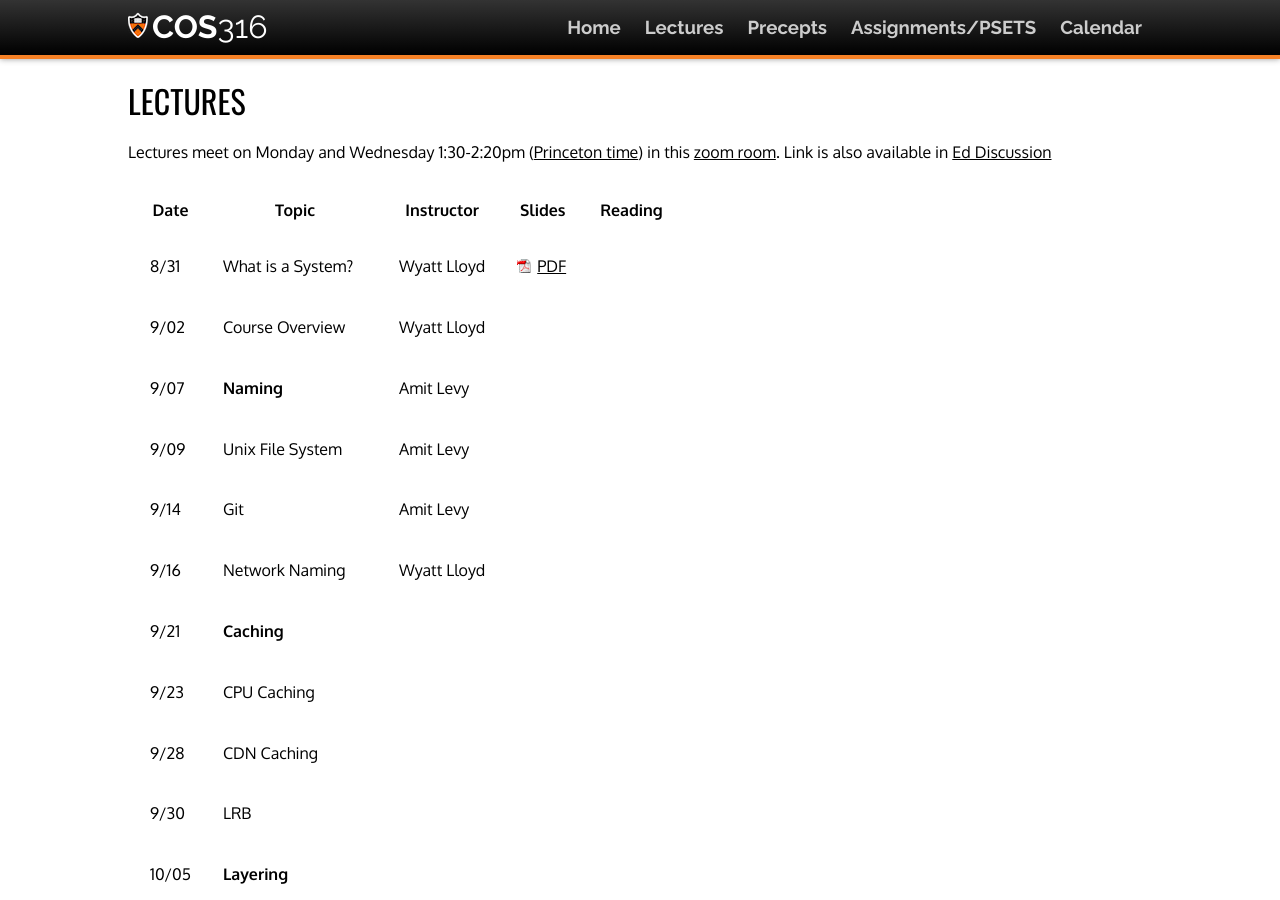
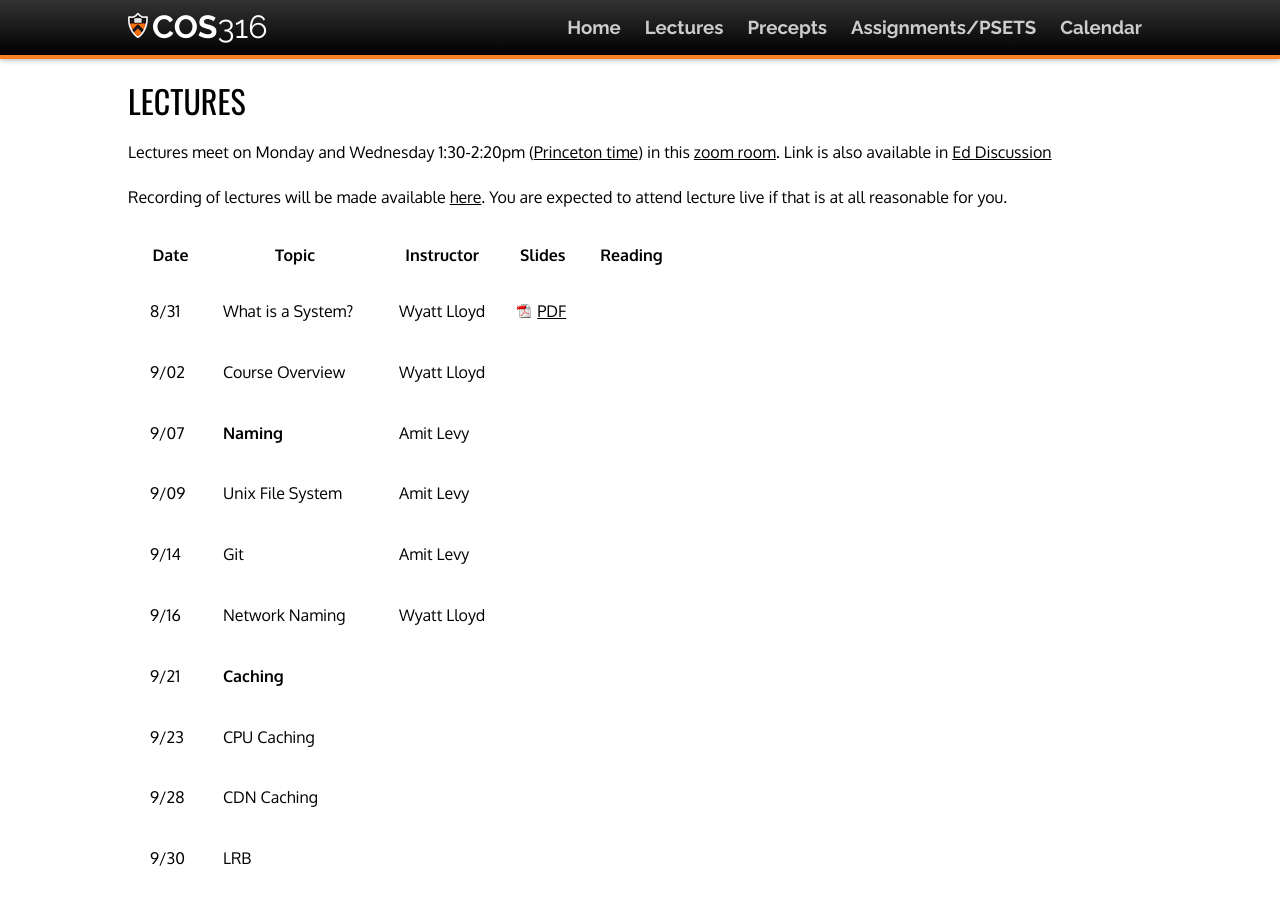
Before and after one commit to cos316/cos316-web, a Jekyll site: the page built from lectures.md, in a window 1280 px wide and 900 px high. Built offline with Jekyll 4.4.1, drawn with Linux system fonts in a browser that asks for light colours; nearby versions of some CDN libraries.

Commit message:
add recording link

```diff
--- a/lectures.md
+++ b/lectures.md
@@ -8,6 +8,10 @@ time](https://www.timeanddate.com/worldclock/converter.html?iso=20200831T173000&
 in this [zoom room](https://vault.cs50.io/42152b38-6256-4f17-839f-bd1a3994a40f
 "Must Sign In To View").  Link is also available in [Ed
 Discussion](https://us.edstem.org/courses/2353/discussion/113925)
+
+Recording of lectures will be made available
+[here](https://us.edstem.org/courses/2353/discussion/115390). You are
+expected to attend lecture live if that is at all reasonable for you.
 
 |Date   | Topic | Instructor | Slides| Reading |
 |-------|-------|-------|-----|--------------------|
```
